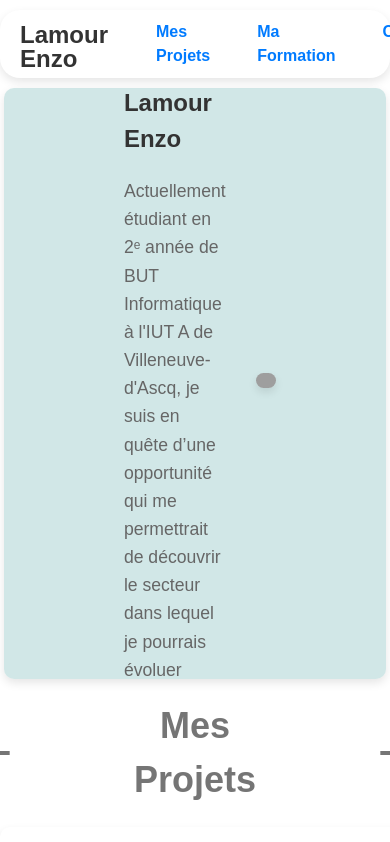
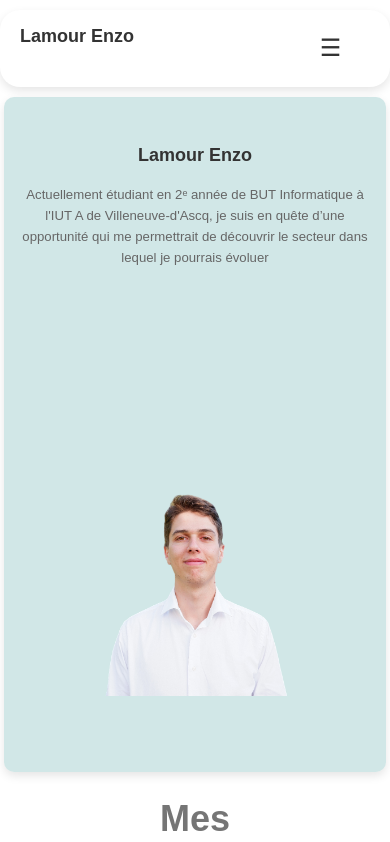
Before and after one commit to FeedW3/Portfolio, a React (Vite) app: page / in a window 390 px wide. Shown: the top 842 px of the page. Built offline with nearby package versions, Linux system fonts and the light colour scheme; grey boxes are pictures that could not be loaded.

Commit message:
correction du bug router

```diff
--- a/src/App.css
+++ b/src/App.css
@@ -10,28 +10,9 @@ body {
   background-color: white;
 }
 
-header {
-  background-color: #ffffff;
-  padding: 10px 20px;
-  margin: 10px auto;
-  box-shadow: 0 4px 10px rgba(0, 0, 0, 0.1);
-  display: flex;
-  justify-content: space-between;
-  align-items: center;
-  width: 100%;
-  box-sizing: border-box;
-  border-radius: 20px;
-}
-
-.header h1 {
-  margin: 0;
-  font-size: 24px;
-  color: #333;
-}
-
 .nav-list {
   display: flex;
-  gap: 15px; /* Espace entre les liens */
+  gap: 15px;
 }
 
 .nav-list a {
@@ -42,7 +23,7 @@ header {
 }
 
 .nav-list a:hover {
-  color: #0056b3; /* Couleur plus sombre au survol */
+  color: #0056b3;
 }
 
 header nav{
@@ -233,11 +214,23 @@ footer {
 
 @media (max-width: 768px) {
   .project-item {
+    font-size: 12px;
+    padding: 10px;
+    height: 80vh;
     flex-direction: column;
+    align-items: center;
   }
 
   .project-item:nth-child(even) {
     flex-direction: column;
+  }
+
+  #contact > h2::before{
+    margin-right: 5px;
+  }
+
+  #contact > h2::after {
+    margin-left: 5px;
   }
 }
 
--- a/src/App.jsx
+++ b/src/App.jsx
@@ -1,16 +1,40 @@
-import { BrowserRouter as Router, Route, Routes } from 'react-router-dom';
 import HomePage from './HomePage';
 import ContactPage from './ContactPage';
+import AjustementEcran from "./components/AjustementEcran.jsx";
+import {useState} from "react";
+import About from "./components/About.jsx";
+import Header from "./components/Header.jsx";
 
 function App() {
+    const { width } = AjustementEcran();
+
+    const containerStyle = {
+        width: width < 480 ? "100%" : width < 768 ? "90%" : "80%",
+        margin: "0 auto",
+        padding: "20px",
+    };
+
+    const [activePage, setActivePage] = useState("home");
+
+    const changePage = (page) => {
+        setActivePage(page);
+    };
+
+    const renderPage = () => {
+        switch (activePage) {
+            case "contact":
+                return <ContactPage />;
+            default:
+                return <HomePage />;
+        }
+    };
+
     return (
-        <Router>
-            <Routes>
-                <Route path="/" element={<HomePage />} />
-                <Route path="/contacts" element={<ContactPage />} />
-            </Routes>
-        </Router>
+        <>
+            <Header changePage={changePage} />
+            {renderPage()}
+        </>
     );
-}
+    }
 
-export default App;
+            export default App;
--- a/src/HomePage.jsx
+++ b/src/HomePage.jsx
@@ -9,7 +9,6 @@ import Footer from "./components/Footer.jsx";
 function HomePage() {
     return (
         <div className="App">
-            <Header/>
             <Presentation/>
             <Projects/>
             <About/>
--- /dev/null
+++ b/src/components/AjustementEcran.jsx
@@ -0,0 +1,24 @@
+import { useState, useEffect } from "react";
+
+function AjustementEcran() {
+    const [windowSize, setWindowSize] = useState({
+        width: window.innerWidth,
+        height: window.innerHeight,
+    });
+
+    useEffect(() => {
+        function handleResize() {
+            setWindowSize({
+                width: window.innerWidth,
+                height: window.innerHeight,
+            });
+        }
+
+        window.addEventListener("resize", handleResize);
+        return () => window.removeEventListener("resize", handleResize);
+    }, []);
+
+    return windowSize;
+}
+
+export default AjustementEcran;
--- a/src/components/Contact.jsx
+++ b/src/components/Contact.jsx
@@ -1,14 +1,6 @@
-import {Link} from "react-router-dom";
-
 function Contact() {
     return (
         <div className="contact">
-            <header className="header">
-                <h1>Lamour Enzo</h1>
-                <nav className="nav-list">
-                    <Link to="/">Accueil</Link>
-                </nav>
-            </header>
             <section id="contact">
                 <h2 className="section-title">Contact</h2>
                 <section id="contacts-list">
--- a/src/components/Header.jsx
+++ b/src/components/Header.jsx
@@ -1,13 +1,25 @@
-import {Link} from "react-router-dom";
+import '../header.css';
+import {useState} from "react";
 
-function Header() {
+function Header({changePage}) {
+    const [isOpen, setIsOpen] = useState(false);
+
+    const toggleMenu = () => {
+        setIsOpen(!isOpen);
+    };
+
     return (
         <header className="header">
-            <h1>Lamour Enzo</h1>
-            <nav className="nav-list">
+            <h1 className="logo" onClick={() => changePage("home")}>Lamour Enzo</h1>
+
+            <button className="menu-btn" onClick={toggleMenu}>
+                ☰
+            </button>
+
+            <nav className={`nav-list ${isOpen ? "open" : ""}`}>
                 <a href="#projects">Mes Projets</a>
                 <a href="#about">Ma Formation</a>
-                <Link to="/contacts">Contacts</Link>
+                <a onClick={() => changePage("contact")}>Contact</a>
             </nav>
         </header>
     );
--- a/src/components/Presentation.jsx
+++ b/src/components/Presentation.jsx
@@ -1,4 +1,4 @@
-import MonImage from '../assets/moi.jpg';
+import MonImage from '../assets/moi.png';
 
 function Presentation() {
     return (
@@ -8,7 +8,7 @@ function Presentation() {
                 <p>Actuellement étudiant en 2ᵉ année de BUT Informatique à l'IUT A de Villeneuve-d'Ascq, je suis en quête d’une opportunité qui me permettrait de découvrir le secteur dans lequel je pourrais évoluer</p>
             </div>
             <div className="image">
-                <img src={MonImage} alt="moi" style={{width: '100%', maxWidth: '500px'}}/>
+                <img src={MonImage} alt="moi" style={{width: '100%', maxWidth: '1000px'}}/>
             </div>
         </div>
     )
--- /dev/null
+++ b/src/header.css
@@ -0,0 +1,83 @@
+.header {
+    background-color: #ffffff;
+    padding: 10px 20px;
+    margin: 10px auto;
+    box-shadow: 0 4px 10px rgba(0, 0, 0, 0.1);
+    display: flex;
+    justify-content: space-between;
+    align-items: center;
+    width: 100%;
+    box-sizing: border-box;
+    border-radius: 20px;
+}
+
+.header h1 {
+    margin: 0;
+    font-size: 24px;
+    color: #333;
+    cursor: pointer;
+}
+
+.nav-list {
+    display: flex;
+    gap: 20px;
+    list-style: none;
+}
+
+.nav-list a {
+    text-decoration: none;
+    color: #333;
+    font-weight: bold;
+}
+
+.menu-btn {
+    display: none;
+    font-size: 24px;
+    background: none;
+    border: none;
+    cursor: pointer;
+    color: #333;
+}
+
+@media (max-width: 768px) {
+    .header h1 {
+        font-size: 18px;
+        cursor: pointer;
+    }
+
+    .nav-list {
+        display: none;
+        position: absolute;
+        top: 60px;
+        right: 20px;
+        background-color: #ffffff;
+        box-shadow: 0 4px 10px rgba(0, 0, 0, 0.1);
+        border-radius: 10px;
+        padding: 10px;
+        width: 200px;
+        text-align: left;
+    }
+
+    .nav-list.open {
+        display: block;
+    }
+
+    .menu-btn {
+        display: block;
+    }
+
+    .nav-list a {
+        display: block;
+        margin: 10px 0;
+    }
+}
+
+@media (min-width: 769px) {
+    .menu-btn {
+        display: none;
+    }
+
+    .nav-list {
+        display: flex;
+    }
+}
--- a/src/index.css
+++ b/src/index.css
@@ -40,19 +40,24 @@ h1 {
   display: flex;
   align-items: center;
   justify-content: center;
-  height: 70vh;
+  height: 50vh;
   max-width: 98%;
   padding: 100px;
   box-sizing: border-box;
-  background-color: rgba(160, 204, 204, 0.48); /* Couleur de fond pour le conteneur */
-  box-shadow: 0 4px 10px rgba(0, 0, 0, 0.1); /* Ajoute une légère ombre pour le conteneur */
-  border-radius: 10px; /* Ajoute des coins arrondis */
+  background-color: rgba(160, 204, 204, 0.48);
+  box-shadow: 0 4px 10px rgba(0, 0, 0, 0.1);
+  border-radius: 10px;
   margin: 0 auto;
+}
+
+#about > .container {
+  height: 75vh;
 }
 
 .presentation {
   flex: 1;
   padding: 20px;
+  width: 50%;
 }
 
 .presentation h1 {
@@ -74,10 +79,8 @@ h1 {
 }
 
 .image img {
-  max-width: 100%;
   height: auto;
   border-radius: 8px;
-  box-shadow: 0 4px 8px rgba(0, 0, 0, 0.1);
 }
 
 button {
@@ -111,3 +114,22 @@ button:focus-visible {
     background-color: #f9f9f9;
   }
 }
+
+@media (max-width: 768px) {
+  .container{
+    font-size: 12px;
+    padding: 10px;
+    height: 80vh;
+    flex-direction: column;
+    align-items: center;
+  }
+
+  .image, .presentation {
+    text-align: center;
+    width: 100%;
+  }
+
+  #about > .container {
+    height: 100vh;
+  }
+}
--- a/src/main.jsx
+++ b/src/main.jsx
@@ -1,10 +1,10 @@
-import React from 'react'
+import React, {StrictMode} from 'react'
 import { createRoot } from 'react-dom/client'
 import './index.css'
 import App from './App'
 
-const domNode = document.getElementById('root');
-const root = createRoot(domNode);
-root.render(<React.StrictMode>
-    <App />
-</React.StrictMode>);
+createRoot(document.getElementById('root')).render(
+    <StrictMode>
+        <App />
+    </StrictMode>,
+)
--- a/vite.config.js
+++ b/vite.config.js
@@ -4,6 +4,6 @@ import process from 'process'
 
 // https://vitejs.dev/config/
 export default defineConfig({
-  base: "/portfolio/",
+  base: process.env.NODE_ENV === "production" ? "/portfolio/" : "/",
   plugins: [react()],
 })
```
Also changed, not shown: package.json (+3 -4 lines), src/assets/moi.png (added), 6 other files (tests, documents, lock files or other folders).
